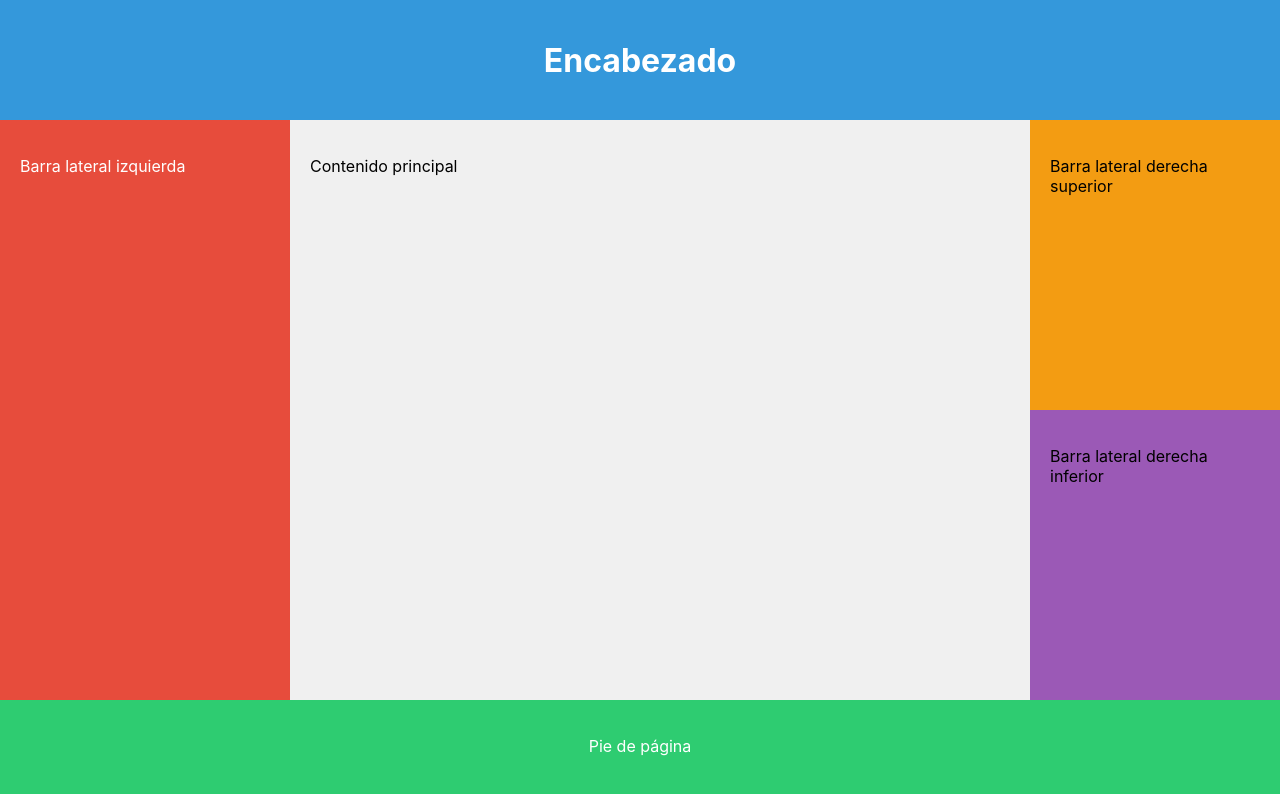
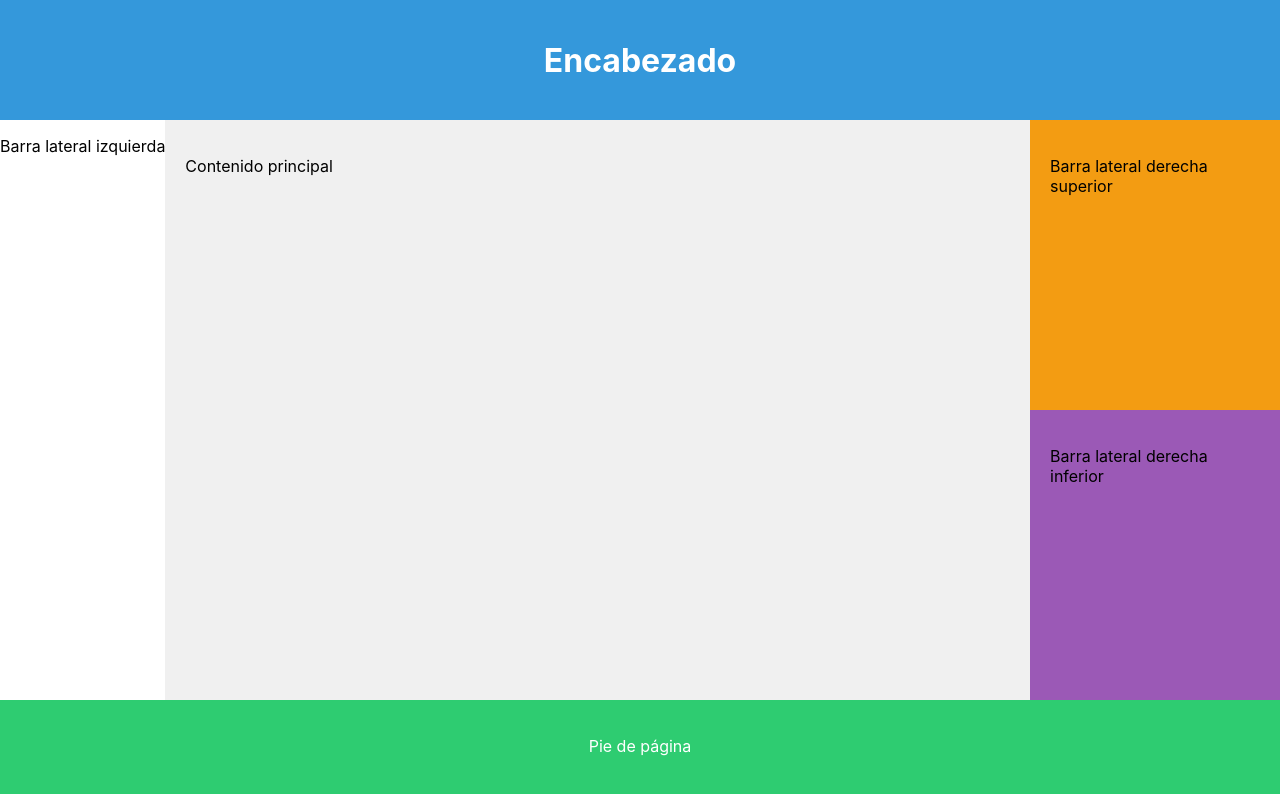
Before and after one commit to MayradelvGonzalez/AulaApp, a React (Create React App) app: page / in a window 1280 px wide. Shown: the top 794 px of the page. Built offline with nearby package versions, Linux system fonts and the light colour scheme.

Commit message:
mediaqueries

```diff
--- a/src/App.css
+++ b/src/App.css
@@ -6,7 +6,7 @@
   flex-wrap: wrap;
 }
 
-.header {
+.menu {
   background-color: #3498db;
   color: white;
   padding: 20px;
@@ -33,7 +33,7 @@
   height: 60px;
 }
 
-.aside-left {
+.bienvenida {
   width: 250px;
   background-color: #e74c3c;
   color: white;
@@ -72,7 +72,7 @@
 
 /* Media query para pantallas pequeñas (móviles) */
 @media (max-width: 480px) {
-  .header {
+  .menu {
     height: 58.5px;
 
   }
--- a/src/App.js
+++ b/src/App.js
@@ -20,7 +20,7 @@ const App = () => {
 
 const Header = () => {
   return (
-    <header className="header">
+    <header className="menu">
       <h1>Encabezado</h1>
     </header>
   );
```
